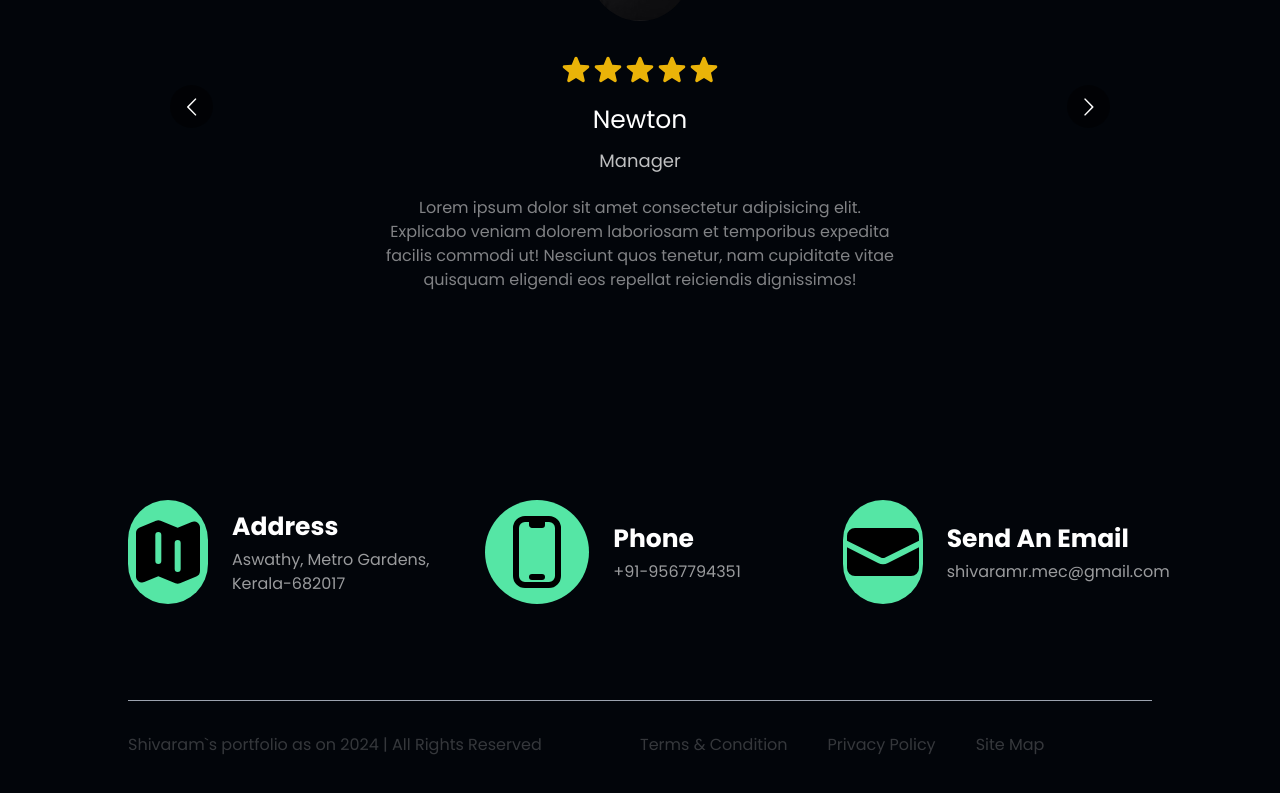
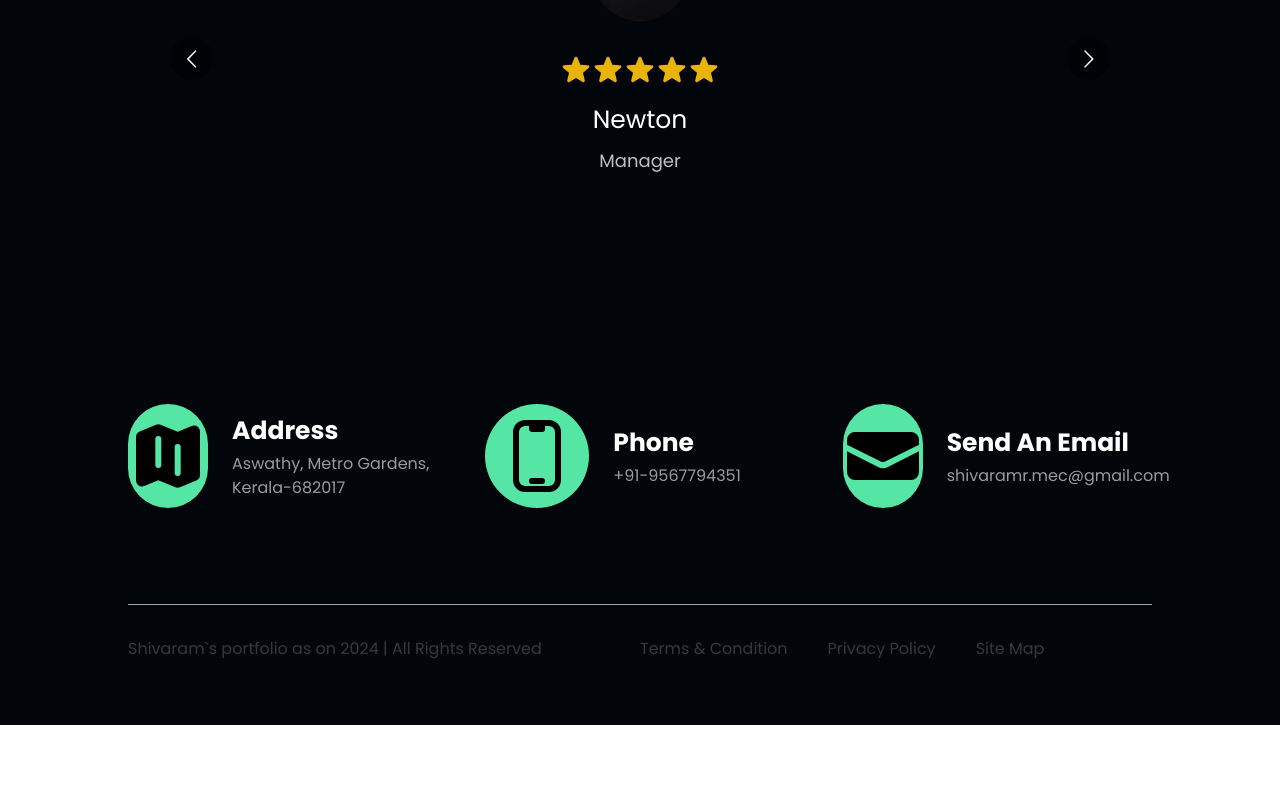
Before and after one commit to shivaramr/shiv-portfolio-24, a Next.js app: page / in a window 1280 px wide. Shown: the part 5296-6089 px from the top of the page. After the commit the page ends 6021 px from the top, so only its background shows below. Built offline with nearby package versions, Linux system fonts and the light colour scheme.

Commit message:
Update Review.tsx

```diff
--- a/app/components/RevsAndRecmnds/Review.tsx
+++ b/app/components/RevsAndRecmnds/Review.tsx
@@ -6,9 +6,10 @@ interface Props {
   image: string;
   name: string;
   role: string;
+  desc: string;
 }
 
-const Review = ({ image, name, role }: Props) => {
+const Review = ({ image, name, role,desc }: Props) => {
   return (
     <div className="flex flex-col text-center justify-center">
       <Image
@@ -31,10 +32,7 @@ const Review = ({ image, name, role }: Props) => {
         {role}
       </p>
       <p className="text-[16px] text-white opacity-50 w-[90%] md:w-[50%] mx-auto">
-        Lorem ipsum dolor sit amet consectetur adipisicing elit. Explicabo
-        veniam dolorem laboriosam et temporibus expedita facilis commodi ut!
-        Nesciunt quos tenetur, nam cupiditate vitae quisquam eligendi eos
-        repellat reiciendis dignissimos!
+        {desc}
       </p>
     </div>
   );
```
